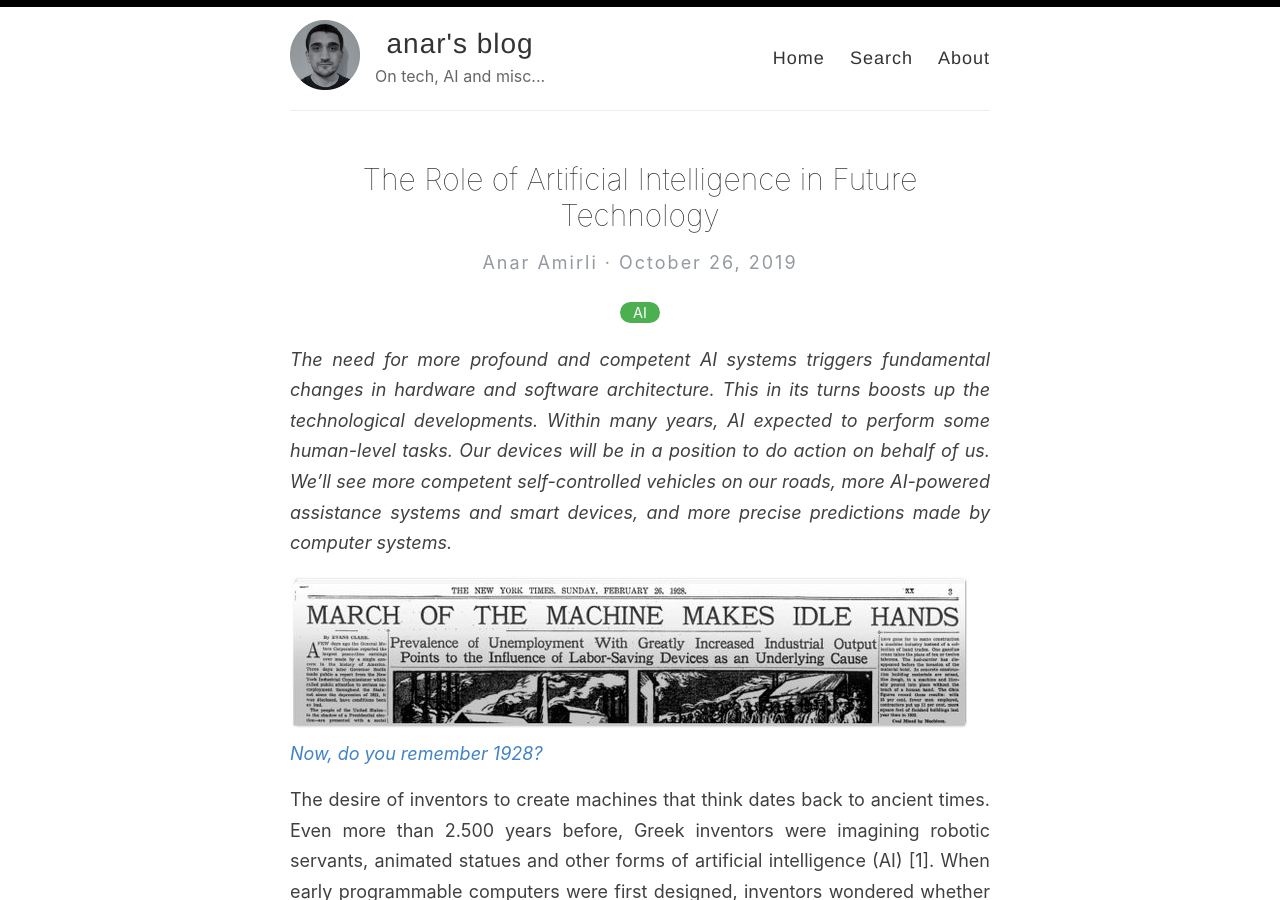
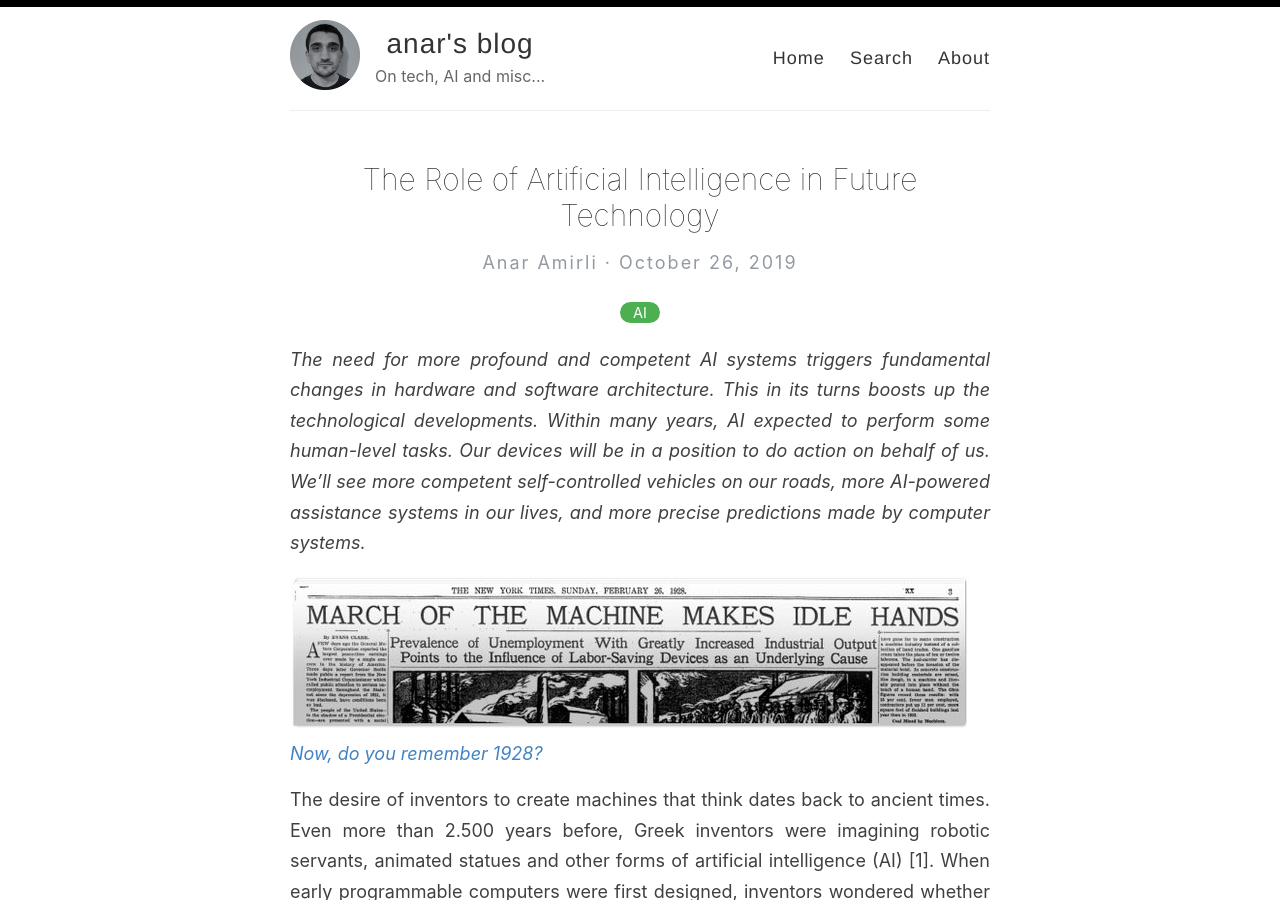
Before and after one commit to anaramirli/anaramirli.github.io, a Jekyll site: the page built from _posts/2019-10-26-the-role-of-ai-in-future.md, in a window 1280 px wide and 900 px high. Built offline with Jekyll 4.4.1, drawn with Linux system fonts in a browser that asks for light colours; comment, search, counter and statistics services are not loaded; some of the changed text lies outside the part shown.

Commit message:
Update 2019-10-26-the-role-of-ai-in-future.md

```diff
--- a/_posts/2019-10-26-the-role-of-ai-in-future.md
+++ b/_posts/2019-10-26-the-role-of-ai-in-future.md
@@ -5,7 +5,7 @@ categories: [AI]
 ---
 
 
-*The need for more profound and competent AI systems triggers fundamental changes in hardware and software architecture. This in its turns boosts up the technological developments. Within many years, AI expected to perform some human-level tasks. Our devices will be in a position to do action on behalf of us. We’ll see more competent self-controlled vehicles on our roads, more AI-powered assistance systems and smart devices, and more precise predictions made by computer systems.*
+*The need for more profound and competent AI systems triggers fundamental changes in hardware and software architecture. This in its turns boosts up the technological developments. Within many years, AI expected to perform some human-level tasks. Our devices will be in a position to do action on behalf of us. We’ll see more competent self-controlled vehicles on our roads, more AI-powered assistance systems in our lives, and more precise predictions made by computer systems.*
 
 [![](/images/1928.jpg)*Now, do you remember 1928?*](https://twitter.com/fchollet/status/1130197913110319104)
 <br>
@@ -22,7 +22,7 @@ Thanks to recent developments in software systems that most of today's AI paradi
 
 The new generations of networks technologies and mobile applications have already transformed our approach toward technology. All these developments accelerate advances in robotics as well as the IoT which enable us to communicate and interact with physical devices over the Internet. On the other hand, the cost of computation and storage for deep neural networks and other complex AI paradigms are usually high to deploy them into to the devices with limited computing capabilities such as wearables devices, smartphones, and other embedded systems. As the complexity of deep neural networks increases, it becomes more expensive to compute these algorithms with limited devices. In recent years, two main directions of study have been explored to reduce the cost of computation: developing the optimal design of hardware architecture systems that are able to operate complex computations [28] reducing the cost of the neural network by changing neural networks structure [30, 31]. As a matter of fact, it seems, AI not only will bring effective gains in robotics and IoT, but it will also be nontrivial reason to the developments in hardware systems.
 
-The need for more profound and competent AI systems triggers fundamental changes in hardware and software architecture. This in its turns boosts up the technological developments. Within many years, AI expected to perform some human-level tasks. Our devices will be in a position to do action on behalf of us. We’ll see more competent self-controlled vehicles on our roads, more AI-powered assistance systems and smart devices, and more precise predictions made by computer systems.
+The need for more profound and competent AI systems triggers fundamental changes in hardware and software architecture. This in its turns boosts up the technological developments. Within many years, AI expected to perform some human-level tasks. Our devices will be in a position to do action on behalf of us. We’ll see more competent self-controlled vehicles on our roads, more AI-powered assistance systems in our lives, and more precise predictions made by computer systems.
 
 <br>
 <br>
```
